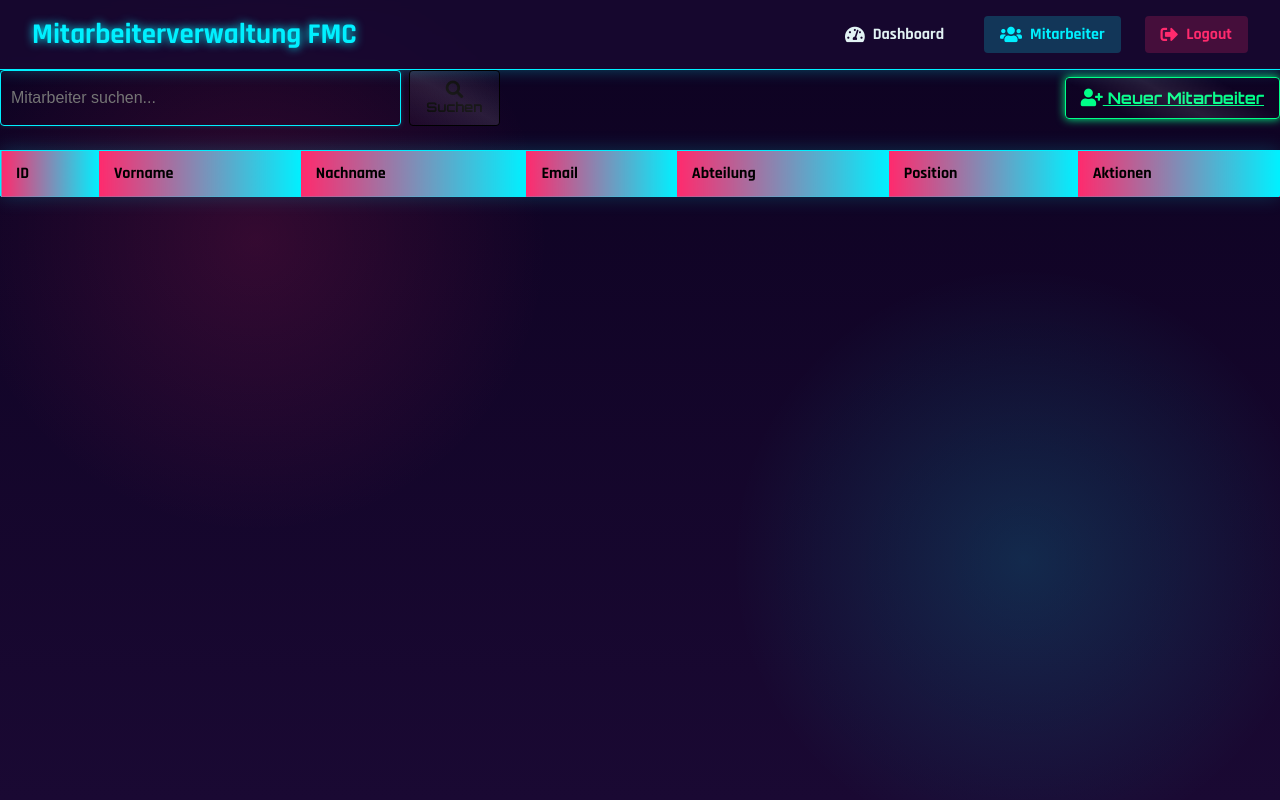
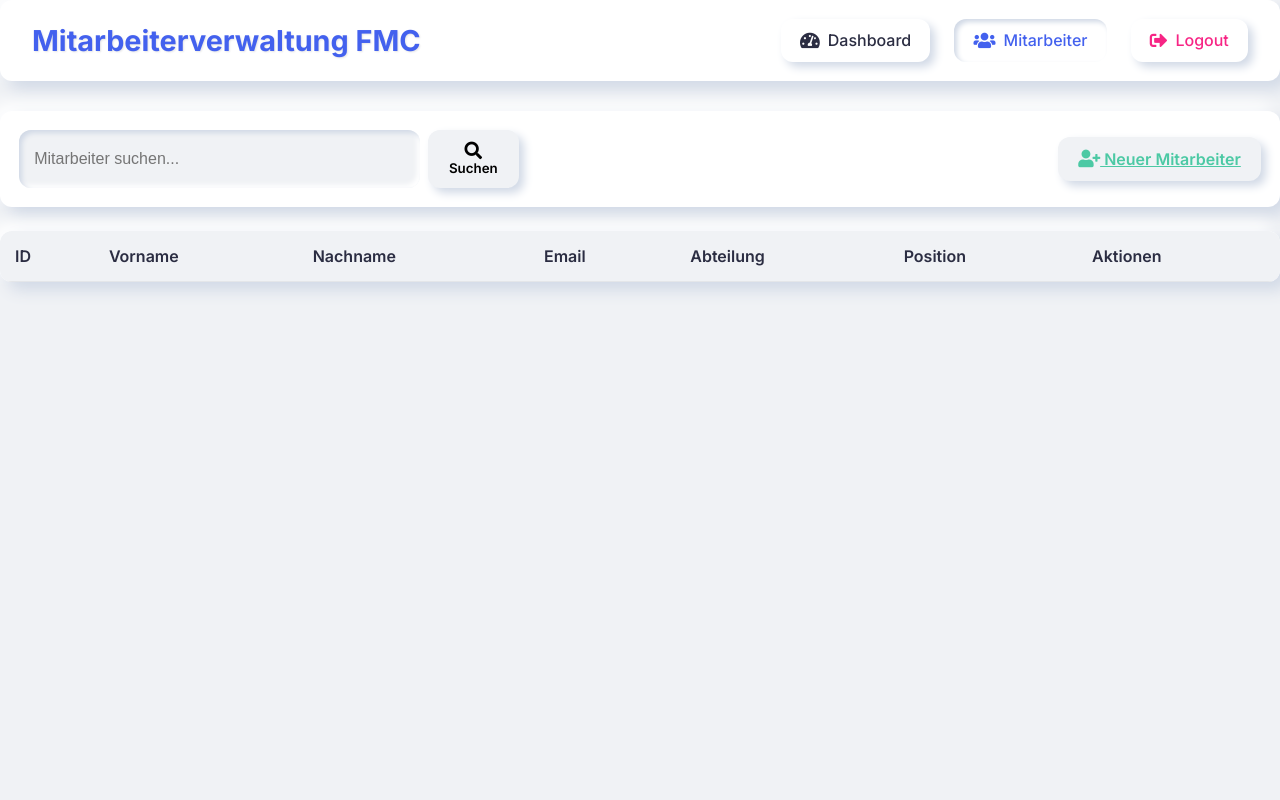
Before and after one commit to MaxOtchych/gui-software, a Flask app: page /mitarbeiter in a window 1280 px wide. Run offline with Flask 3, Linux system fonts and the light colour scheme; the visitor is signed in with stand-in values (Sample User, id 1); data that the repository does not hold is empty.

Commit message:
New Design

```diff
--- a/static/styles.css
+++ b/static/styles.css
@@ -1,23 +1,24 @@
-@import url('https://fonts.googleapis.com/css2?family=Rajdhani:wght@500;700&family=Orbitron:wght@700&display=swap');
+@import url('https://fonts.googleapis.com/css2?family=Inter:wght@300;400;500;600;700&display=swap');
 
 :root {
-  --cyber-dark: #0d0221;
-  --cyber-blue: #00f0ff;
-  --cyber-pink: #ff2a6d;
-  --cyber-green: #00ff88;
-  --cyber-text: #e2f3f4;
-  --cyber-card: rgba(26, 9, 51, 0.8);
-  --danger-color: #f44336;
+  --primary-color: #4361ee;
+  --secondary-color: #3a0ca3;
+  --success-color: #4cc9a4;
+  --warning-color: #f72585;
+  --text-primary: #2b2d42;
+  --text-secondary: #6c757d;
+  --bg-primary: #f0f2f5;
+  --bg-secondary: #ffffff;
+  --shadow-light: #ffffff;
+  --shadow-dark: #d1d9e6;
+  --border-radius: 12px;
 }
 
 /* ==================== BASIS ==================== */
 body {
-  font-family: 'Rajdhani', sans-serif;
-  background:
-    radial-gradient(circle at 20% 30%, rgba(255,42,109,0.15) 0%, transparent 25%),
-    radial-gradient(circle at 80% 70%, rgba(0,240,255,0.15) 0%, transparent 25%),
-    linear-gradient(to bottom, #0d0221, #1a0933);
-  color: var(--cyber-text);
+  font-family: 'Inter', sans-serif;
+  background-color: var(--bg-primary);
+  color: var(--text-primary);
   margin: 0;
   padding: 0;
   min-height: 100vh;
@@ -31,21 +32,23 @@ body {
 
 /* ==================== HEADER & NAVIGATION ==================== */
 .header-main {
-  background: var(--cyber-card);
-  border-bottom: 1px solid var(--cyber-blue);
-  box-shadow: 0 0 15px rgba(0, 240, 255, 0.3);
-  padding: 1rem 2rem;
+  background: var(--bg-secondary);
+  border-radius: var(--border-radius);
+  padding: 1.2rem 2rem;
   display: flex;
   justify-content: space-between;
   align-items: center;
-  backdrop-filter: blur(5px);
+  box-shadow: 8px 8px 16px var(--shadow-dark),
+              -8px -8px 16px var(--shadow-light);
+  margin-bottom: 30px;
 }
 
 .header-left h1 {
-  color: var(--cyber-blue);
-  text-shadow: 0 0 10px var(--cyber-blue);
+  color: var(--primary-color);
   margin: 0;
   font-size: 1.8rem;
+  font-weight: 700;
+  text-shadow: 1px 1px 2px rgba(0,0,0,0.1);
 }
 
 .header-right {
@@ -54,34 +57,38 @@ body {
 }
 
 .nav-link {
-  color: var(--cyber-text);
+  color: var(--text-primary);
   text-decoration: none;
-  font-weight: 600;
-  padding: 0.5rem 1rem;
-  border-radius: 4px;
+  font-weight: 500;
+  padding: 0.7rem 1.2rem;
+  border-radius: var(--border-radius);
   display: flex;
   align-items: center;
   gap: 0.5rem;
   transition: all 0.3s ease;
+  box-shadow: 5px 5px 10px var(--shadow-dark),
+              -5px -5px 10px var(--shadow-light);
 }
 
 .nav-link:hover {
-  color: var(--cyber-blue);
-  text-shadow: 0 0 5px var(--cyber-blue);
+  color: var(--primary-color);
+  box-shadow: inset 3px 3px 5px var(--shadow-dark),
+              inset -3px -3px 5px var(--shadow-light);
 }
 
 .nav-link.active {
-  background: rgba(0, 240, 255, 0.2);
-  color: var(--cyber-blue);
+  color: var(--primary-color);
+  box-shadow: inset 3px 3px 5px var(--shadow-dark),
+              inset -3px -3px 5px var(--shadow-light);
 }
 
 .nav-link.logout {
-  background: rgba(255, 42, 109, 0.2);
-  color: var(--cyber-pink);
+  color: var(--warning-color);
 }
 
 .nav-link.logout:hover {
-  background: rgba(255, 42, 109, 0.3);
+  box-shadow: inset 3px 3px 5px var(--shadow-dark),
+              inset -3px -3px 5px var(--shadow-light);
 }
 
 /* ==================== TABELLEN ==================== */
@@ -89,50 +96,54 @@ table {
   width: 100%;
   border-collapse: collapse;
   margin-top: 20px;
-  background: var(--cyber-card);
-  backdrop-filter: blur(5px);
-  border: 1px solid var(--cyber-blue);
-  box-shadow: 0 0 20px rgba(0, 240, 255, 0.2);
+  background: var(--bg-secondary);
+  border-radius: var(--border-radius);
+  overflow: hidden;
+  box-shadow: 8px 8px 16px var(--shadow-dark),
+              -8px -8px 16px var(--shadow-light);
 }
 
 th, td {
-  padding: 12px 15px;
+  padding: 15px;
   text-align: left;
-  border-bottom: 1px solid rgba(0, 240, 255, 0.2);
+  border-bottom: 1px solid rgba(0, 0, 0, 0.05);
 }
 
 th {
-  background: linear-gradient(90deg, var(--cyber-pink), var(--cyber-blue));
-  color: black;
+  background: var(--bg-primary);
+  color: var(--text-primary);
+  font-weight: 600;
+  text-align: left;
 }
 
 tr:hover td {
-  background: rgba(0, 240, 255, 0.05);
+  background: rgba(67, 97, 238, 0.03);
 }
 
 /* ==================== FORMULARE & INPUT ==================== */
 .form-group {
-  margin-bottom: 15px;
+  margin-bottom: 20px;
 }
 
 .form-group label {
   display: block;
-  margin-bottom: 5px;
+  margin-bottom: 8px;
   font-weight: 500;
-  color: var(--cyber-blue);
+  color: var(--text-primary);
 }
 
 .form-group input,
 .form-group select,
 .search-input {
   width: 100%;
-  padding: 10px;
-  background: transparent;
-  color: var(--cyber-text);
-  border: 1px solid var(--cyber-blue);
-  border-radius: 4px;
+  padding: 12px 15px;
+  background: var(--bg-primary);
+  color: var(--text-primary);
+  border: none;
+  border-radius: var(--border-radius);
   font-size: 1rem;
-  box-shadow: 0 0 5px rgba(0, 240, 255, 0.2);
+  box-shadow: inset 3px 3px 5px var(--shadow-dark),
+              inset -3px -3px 5px var(--shadow-light);
   transition: all 0.3s ease;
 }
 
@@ -140,86 +151,69 @@ tr:hover td {
 .form-group select:focus,
 .search-input:focus {
   outline: none;
-  box-shadow: 0 0 10px var(--cyber-blue);
-  border-color: var(--cyber-blue);
+  box-shadow: inset 5px 5px 10px var(--shadow-dark),
+              inset -5px -5px 10px var(--shadow-light);
 }
 
 /* ==================== BUTTONS ==================== */
 .button {
-  font-family: 'Orbitron', sans-serif;
-  padding: 10px 15px;
-  border-radius: 4px;
+  font-family: 'Inter', sans-serif;
+  padding: 12px 20px;
+  border-radius: var(--border-radius);
   cursor: pointer;
-  border: 1px solid;
-  background: transparent;
+  border: none;
+  background: var(--bg-primary);
   position: relative;
   overflow: hidden;
   display: inline-block;
   text-align: center;
   transition: all 0.3s ease;
+  font-weight: 600;
+  box-shadow: 5px 5px 10px var(--shadow-dark),
+              -5px -5px 10px var(--shadow-light);
 }
 
-.button::after {
-  content: '';
-  position: absolute;
-  top: -50%;
-  left: -50%;
-  width: 200%;
-  height: 200%;
-  background: linear-gradient(transparent, rgba(255,255,255,0.1), transparent);
-  transform: rotate(30deg);
-  transition: all 0.5s;
+.button:hover {
+  box-shadow: 3px 3px 6px var(--shadow-dark),
+              -3px -3px 6px var(--shadow-light);
 }
 
-.button:hover::after {
-  left: 100%;
+.button:active {
+  box-shadow: inset 3px 3px 5px var(--shadow-dark),
+              inset -3px -3px 5px var(--shadow-light);
 }
 
 .btn-primary {
-  color: var(--cyber-blue);
-  border-color: var(--cyber-blue);
-  box-shadow: 0 0 10px var(--cyber-blue);
+  color: var(--primary-color);
 }
 
 .btn-success {
-  color: var(--cyber-green);
-  border-color: var(--cyber-green);
-  box-shadow: 0 0 10px var(--cyber-green);
+  color: var(--success-color);
 }
 
 .btn-danger {
-  color: var(--cyber-pink);
-  border-color: var(--cyber-pink);
-  box-shadow: 0 0 10px var(--cyber-pink);
+  color: var(--warning-color);
 }
 
 .btn-small {
-  padding: 0.3rem 0.6rem;
+  padding: 8px 12px;
   font-size: 0.9rem;
 }
 
 .btn-save {
-  color: var(--cyber-green);
-  border-color: var(--cyber-green);
-  background: rgba(0, 255, 136, 0.1);
-  box-shadow: 0 0 8px rgba(0, 255, 136, 0.3);
+  color: var(--success-color);
 }
 
 .btn-save:hover {
-  background: rgba(0, 255, 136, 0.2);
-  box-shadow: 0 0 12px var(--cyber-green);
+  color: var(--success-color);
 }
 
 .btn-cancel {
-  color: var(--cyber-pink);
-  border-color: var(--cyber-pink);
-  background: rgba(255, 42, 109, 0.1);
-  box-shadow: 0 0 8px rgba(255, 42, 109, 0.3);
+  color: var(--warning-color);
 }
 
 .btn-cancel:hover {
-  background: rgba(255, 42, 109, 0.2);
-  box-shadow: 0 0 12px var(--cyber-pink);
+  color: var(--warning-color);
 }
 
 /* ==================== DASHBOARD ==================== */
@@ -276,6 +262,11 @@ tr:hover td {
   margin-bottom: 1.5rem;
   gap: 1rem;
   flex-wrap: wrap;
+  background: var(--bg-secondary);
+  padding: 1.2rem;
+  border-radius: var(--border-radius);
+  box-shadow: 8px 8px 16px var(--shadow-dark),
+              -8px -8px 16px var(--shadow-light);
 }
 
 .search-form {
```
Also changed, not shown: other parts of static/styles.css (+49 -55 lines).
